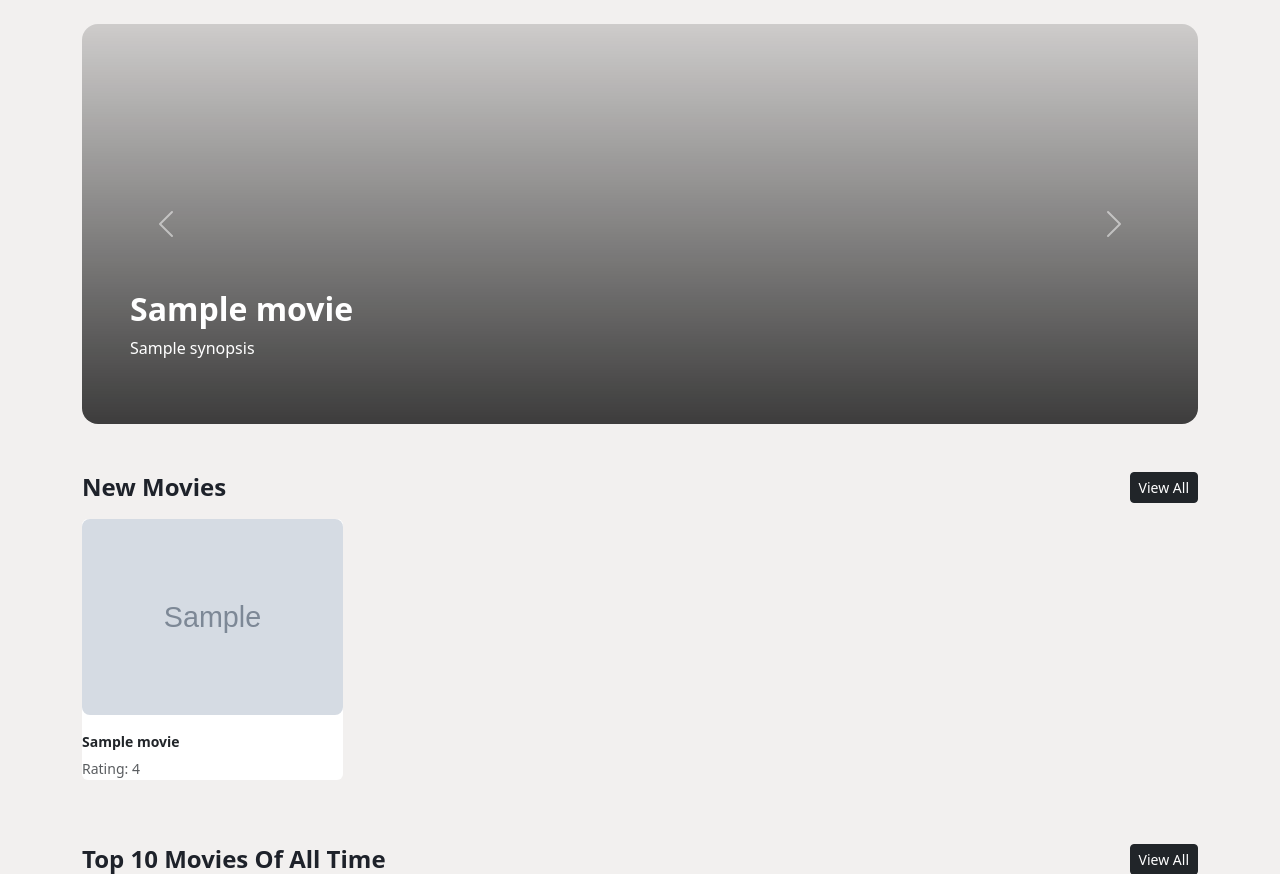
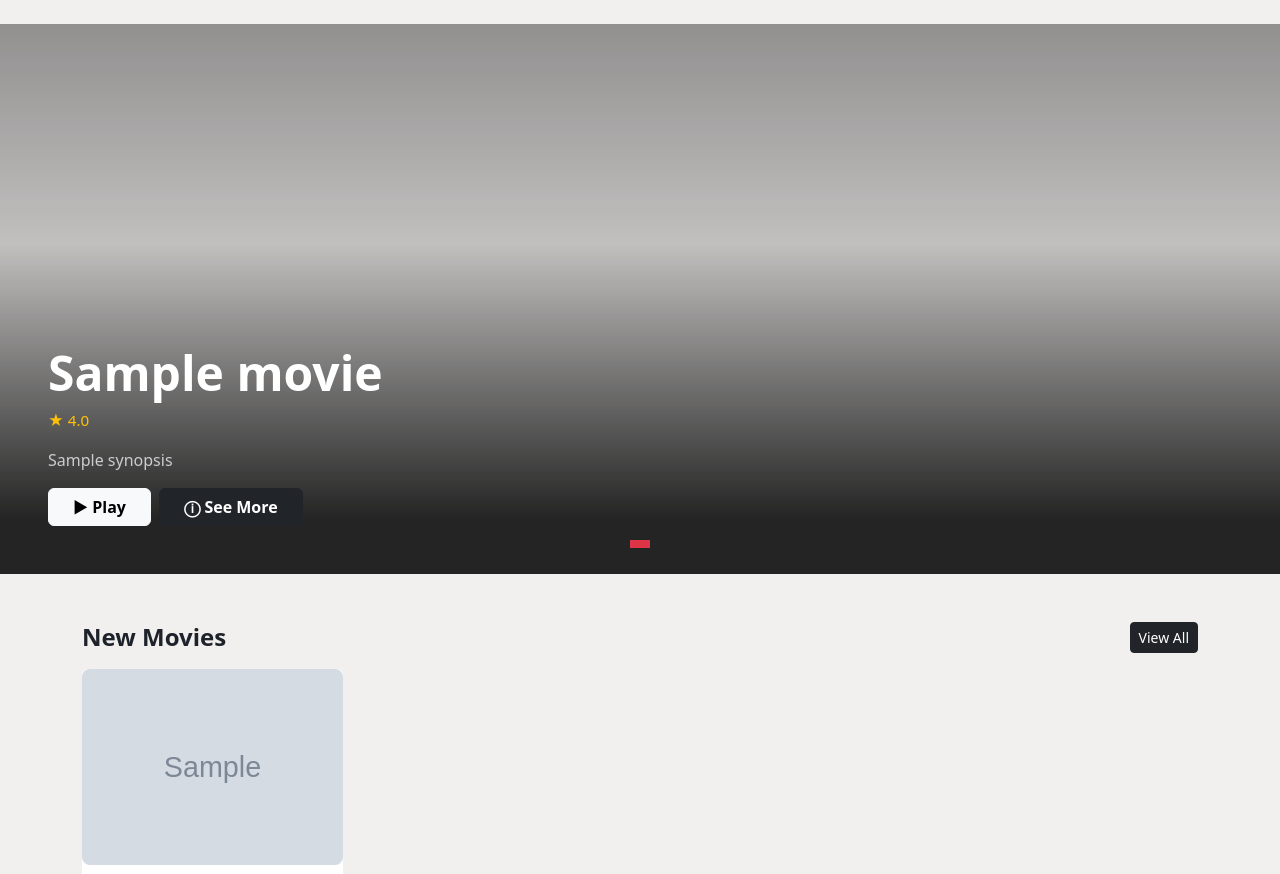
Before and after one commit to DancingAlone-us/NotMovies, a Flask app: template templates/index.html in a window 1280 px wide. Shown: the part 50-924 px from the top of the page. Run offline with Flask 3, Linux system fonts and the light colour scheme; the template is opened without the code that fills it: most values are stand-ins (such as "Sample title", 1, 10 or a date in 2020); grey boxes marked "Sample" are stand-in pictures; some libraries are stand-ins or nearby versions.

```diff
--- a/app.py
+++ b/app.py
@@ -4,42 +4,47 @@ from dotenv import load_dotenv
 from services.tmdb import get_movie_detail, get_now_playing
 import psycopg2
 import requests
+import json
+from datetime import datetime, timedelta
 
 load_dotenv()
 
-app = Flask(__name__, template_folder = 'templates', static_folder='static', static_url_path='/static')
-app.secret_key = os.getenv('Flask_Secret_Key')
+app = Flask(__name__, template_folder='templates', static_folder='static', static_url_path='/static')
+app.secret_key = os.getenv('FLASK_SECRET_KEY')
+
 
 def get_db_connection():
-    return psycopg2.connect(os.getenv("DATABASE_URL"))
+    conn = psycopg2.connect(os.getenv("DATABASE_URL"))
+    conn.autocommit = True
+    return conn
+
 
 conn = get_db_connection()
+
 
 @app.route('/')
 def landing():
     return render_template('landing.html')
 
+
 @app.route('/home')
 def index():
-    new_movies = get_now_playing(limit = 8)
-    print('new movies count:', len(new_movies))
+    new_movies = get_now_playing(limit=8)
+    top_movie_raw = get_top_rated_movies(limit=20)
+    top_movies = use_tmdb(top_movie_raw)[:8]
+    featured_movies = top_movies[:5]
+    return render_template('index.html', featured_movies=featured_movies, new_movies=new_movies, top_movies=top_movies)
 
-    top_movie_raw = get_top_rated_movies(limit=20)
-    print('top movies count raw', len(top_movie_raw))
-    top_movies = use_tmdb(top_movie_raw)[:8]
-    print('count', len(top_movies))
-
-    featured_movie = top_movies[:5]
-    return render_template('index.html', featured_movie = featured_movie, new_movies = new_movies, top_movies = top_movies)
 
 @app.route('/browse')
 def browse():
     return render_template('browse.html')
 
+
 @app.route('/signup')
-
 def signup():
     return render_template('signup.html')
+
 
 def get_tmdb_id(movie_id):
     cur = conn.cursor()
@@ -48,25 +53,26 @@ def get_tmdb_id(movie_id):
     return row[0] if row else None
 
 
-
 @app.route('/movie/<int:movie_id>')
 def movie_detail(movie_id):
     tmdb_id = get_tmdb_id(movie_id)
     if not tmdb_id:
         return "Movie Not Found", 404
-    details = get_movie_detail(tmdb_id)
-    return render_template('movie_detail.html', movie = details)
+    details = get_movie_detail_cached(tmdb_id)
+    return render_template('movie_detail.html', movie=details)
+
 
 @app.route('/movie/tmdb/<int:tmdb_id>')
 def movie_detail_tmdb(tmdb_id):
     try:
-        details = get_movie_detail(tmdb_id)
+        details = get_movie_detail_cached(tmdb_id)
     except requests.exceptions.HTTPError:
-        return "Movie Not Found",404
+        return "Movie Not Found", 404
     details['movie_id'] = None
-    return render_template('movie_detail.html', movie = details)
+    return render_template('movie_detail.html', movie=details)
 
-def get_new_movies(limit = 8):
+
+def get_new_movies(limit=8):
     cur = conn.cursor()
     cur.execute("""
     SELECT movie_id, title
@@ -77,19 +83,15 @@ def get_new_movies(limit = 8):
     """, (limit,))
     return cur.fetchall()
 
-def get_top_rated_movies(limit=10):
+
+def get_top_rated_movies(limit=20):
     cur = conn.cursor()
-    cur.execute("""
-        SELECT m.movie_id, m.title, AVG(r.rating) as avg_rating
-        FROM movies m
-        JOIN ratings r ON m.movie_id = r.movie_id
-        GROUP BY m.movie_id, m.title
-        HAVING COUNT(r.rating) >= 200
-        ORDER BY avg_rating DESC
-        LIMIT %s
-    """, (limit,))
+    cur.execute(f"""
+        SELECT movie_id, title, avg_rating
+        FROM top_rated_movies
+        LIMIT {int(limit)}
+    """)
     return cur.fetchall()
-
 
 
 def use_tmdb(rows):
@@ -100,7 +102,7 @@ def use_tmdb(rows):
         if not tmdb_id:
             continue
         try:
-            details = get_movie_detail(tmdb_id)
+            details = get_movie_detail_cached(tmdb_id)
         except requests.exceptions.HTTPError:
             continue
         details['movie_id'] = movie_id
@@ -108,6 +110,33 @@ def use_tmdb(rows):
     return use
 
 
+def get_movie_detail_cached(tmdb_id, max_age_days=5):
+    cur = conn.cursor()
+    cur.execute('SELECT data, fetched_at FROM tmdb_cache WHERE tmdb_id = %s', (tmdb_id,))
+    row = cur.fetchone()
+
+    if row and row[1] > datetime.now() - timedelta(days=max_age_days):
+        if row[0].get('_failed'):
+            raise requests.exceptions.HTTPError(f"cached failure for tmdb_id {tmdb_id}")
+        return row[0]
+
+    try:
+        details = get_movie_detail(tmdb_id)
+    except requests.exceptions.HTTPError:
+        cur.execute("""
+            INSERT INTO tmdb_cache (tmdb_id, data, fetched_at)
+            VALUES (%s, %s, NOW())
+            ON CONFLICT (tmdb_id) DO UPDATE SET data = EXCLUDED.data, fetched_at = NOW()
+        """, (tmdb_id, json.dumps({"_failed": True})))
+        raise
+
+    cur.execute("""
+        INSERT INTO tmdb_cache (tmdb_id, data, fetched_at)
+        VALUES (%s, %s, NOW())
+        ON CONFLICT (tmdb_id) DO UPDATE SET data = EXCLUDED.data, fetched_at = NOW()
+    """, (tmdb_id, json.dumps(details)))
+    return details
+
 
 if __name__ == "__main__":
-    app.run(debug = True)
+    app.run(debug=True)
--- a/db/schema.sql
+++ b/db/schema.sql
@@ -23,3 +23,9 @@ CREATE TABLE tags(
     tag TEXT,
     timestamp BIGINT
 );
+
+CREATE TABLE tmdb_cache(
+    tmdb_id INTEGER PRIMARY KEY,
+    data JSONB NOT NULL,
+    fetched_at TIMESTAMP DEFAULT NOW()
+);
--- a/services/tmdb.py
+++ b/services/tmdb.py
@@ -9,7 +9,7 @@ BASE_URL = "https://api.themoviedb.org/3"
 IMG_BASE = "https://image.tmdb.org/t/p/w500"
 
 def get_movie_detail(tmdb_id):
-    resp = requests.get(f"{BASE_URL}/movie/{tmdb_id}", params={"api_key":TMDB_API_KEY, "append_to_response": "credits,videos"})
+    resp = requests.get(f"{BASE_URL}/movie/{tmdb_id}", params={"api_key": TMDB_API_KEY, "append_to_response": "credits,videos"})
     resp.raise_for_status()
     data = resp.json()
 
@@ -19,15 +19,19 @@ def get_movie_detail(tmdb_id):
         None
     )
 
+    release_date = data.get("release_date", "")
+
     return {
-        'tmdb_id' : tmdb_id,
+        "tmdb_id": tmdb_id,
         "title": data.get("title"),
         "synopsis": data.get("overview"),
         "poster_url": f"{IMG_BASE}{data['poster_path']}" if data.get("poster_path") else None,
         "backdrop_url": f"{IMG_BASE}{data['backdrop_path']}" if data.get("backdrop_path") else None,
         "cast": data.get("credits", {}).get("cast", [])[:10],
         "trailer_key": trailer["key"] if trailer else None,
-        'rating' : data.get('vote_average')
+        "rating": data.get("vote_average"),
+        "release_year": release_date[:4] if release_date else None,
+        "genres": [g["name"] for g in data.get("genres", [])]
     }
 
 def get_now_playing(limit = 8):
--- a/static/css/app.css
+++ b/static/css/app.css
@@ -96,3 +96,58 @@ body{
 .accordion-header{
     background-color:#F2F0EF ;
 }
+
+.hero-carousel {
+  margin-left: calc(-50vw + 50%);
+  margin-right: calc(-50vw + 50%);
+  width: 100vw;
+}
+
+.hero-slide {
+  min-height: 550px;
+  background-size: cover;
+  background-position: center;
+  position: relative;
+}
+
+.hero-overlay {
+  position: absolute;
+  inset: 0;
+  background: linear-gradient(to top, rgba(0,0,0,0.85) 10%, rgba(0,0,0,0.2) 60%, rgba(0,0,0,0.4) 100%);
+}
+
+.hero-content {
+  z-index: 2;
+}
+
+.hero-meta span {
+  font-size: 0.95rem;
+  color: #ddd;
+}
+
+.hero-synopsis {
+  display: -webkit-box;
+  -webkit-line-clamp: 3;
+  -webkit-box-orient: vertical;
+  overflow: hidden;
+  color: #ccc;
+}
+
+.carousel-indicators [data-bs-target] {
+  width: 8px;
+  height: 8px;
+  border-radius: 50%;
+  background-color: rgba(255,255,255,0.5);
+}
+
+.carousel-indicators .active {
+  background-color: #dc3545;
+  width: 20px;
+  border-radius: 4px;
+}
+
+@media (max-width: 768px) {
+  .hero-synopsis, .hero-content .w-50 {
+    width: 90% !important;
+  }
+}
--- a/templates/index.html
+++ b/templates/index.html
@@ -8,28 +8,43 @@
 <div class="container py-4">
 
 <!-- Hero carousel -->
-  <div id="heroCarousel" class="carousel slide mb-5" data-bs-ride="carousel">
+<div id="heroCarousel" class="carousel slide hero-carousel mb-5" data-bs-ride="carousel">
+  <div class="carousel-indicators">
+    {% for movie in featured_movies %}
+    <button type="button" data-bs-target="#heroCarousel" data-bs-slide-to="{{ loop.index0 }}"
+            class="{% if loop.first %}active{% endif %}" aria-current="{% if loop.first %}true{% endif %}"></button>
+    {% endfor %}
+  </div>
+
   <div class="carousel-inner">
     {% for movie in featured_movies %}
     <div class="carousel-item {% if loop.first %}active{% endif %}">
-        <div class="rounded-4 p-5 position-relative text-white d-flex align-items-end"
-             style="background-image: url('{{ movie.backdrop_url }}'); background-size: cover; background-position: center; min-height: 400px;">
-          <div class="position-absolute top-0 start-0 w-100 h-100 rounded-4"
-               style="background: linear-gradient(to top, rgba(0,0,0,0.75), rgba(0,0,0,0.15));"></div>
-          <a href="{{ url_for('movie_detail', movie_id=movie.movie_id) }}" class="position-relative text-white text-decoration-none">
-            <h2 class="fw-bold">{{ movie.title }}</h2>
-            <p class="w-75">{{ movie.synopsis }}</p>
+      <div class="hero-slide d-flex align-items-end"
+           style="background-image: url('{{ movie.backdrop_url }}');">
+        <div class="hero-overlay"></div>
+        <div class="hero-content position-relative text-white px-5 pb-5">
+          <h1 class="fw-bold display-5">{{ movie.title }}</h1>
+          <div class="d-flex align-items-center gap-2 mb-3 hero-meta">
+            <span class="text-warning">★ {{ "%.1f"|format(movie.rating) if movie.rating else "N/A" }}</span>
+            {% if movie.get(release_year) %}<span>|</span><span>{{ movie.release_year }}</span>{% endif %}
+            {% for genre in (movie.genres or []) %}
+              <span>|</span><span>{{ genre }}</span>
+            {% endfor %}
+          </div>
+          <p class="hero-synopsis w-50">{{ movie.synopsis }}</p>
+          <div class="d-flex gap-2 mt-3">
+            <a href="{{ url_for('movie_detail', movie_id=movie.movie_id) }}" class="btn btn-light fw-semibold px-4">
+              ▶ Play
             </a>
+            <a href="{{ url_for('movie_detail', movie_id=movie.movie_id) }}" class="btn btn-dark fw-semibold px-4">
+              ⓘ See More
+            </a>
+          </div>
+        </div>
       </div>
     </div>
     {% endfor %}
   </div>
-    <button class="carousel-control-prev" type="button" data-bs-target="#heroCarousel" data-bs-slide="prev">
-      <span class="carousel-control-prev-icon"></span>
-    </button>
-    <button class="carousel-control-next" type="button" data-bs-target="#heroCarousel" data-bs-slide="next">
-      <span class="carousel-control-next-icon"></span>
-    </button>
 </div>
 
   <!-- New Movies -->
```
Lines whose indentation alone changed are shown as unchanged.
